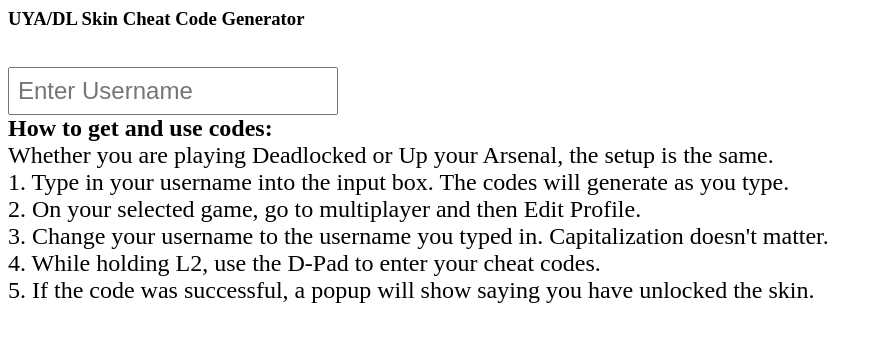
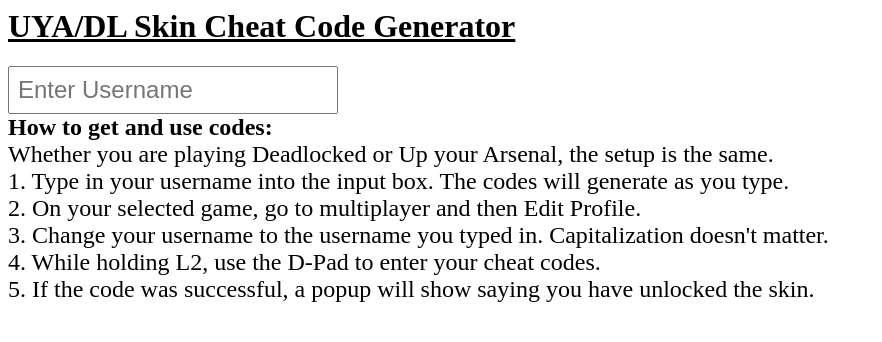
Before and after one commit to Metroynome/metroynome.github.io, a plain HTML site: page index.html in a window 1280 px wide. Shown: the whole page, without its empty margins (0-882 px from the left). Drawn offline with Linux system fonts and the light colour scheme.

Commit message:
added prettyness

```diff
--- a/index.html
+++ b/index.html
@@ -127,8 +127,7 @@
 	</head>
 	<body>
 		<div id="SkinCodeCreator">
-			<h3>UYA/DL Skin Cheat Code Generator</h3>
-			<br />
+			<h1><u>UYA/DL Skin Cheat Code Generator</u></h1>
 			<div id="SkinCodeCreatorInputs">
 				<input type="text" id="Username" placeholder="Enter Username" maxlength="15" spellcheck="false" style="font-size: 24px; padding: 8px;" onkeyup="UYA_DL_SkinCodeCreator()" /> <!--<input value="Create Codes" type="button" onclick="UYA_DL_SkinCodeCreator()" />-->
 			</div>
```
